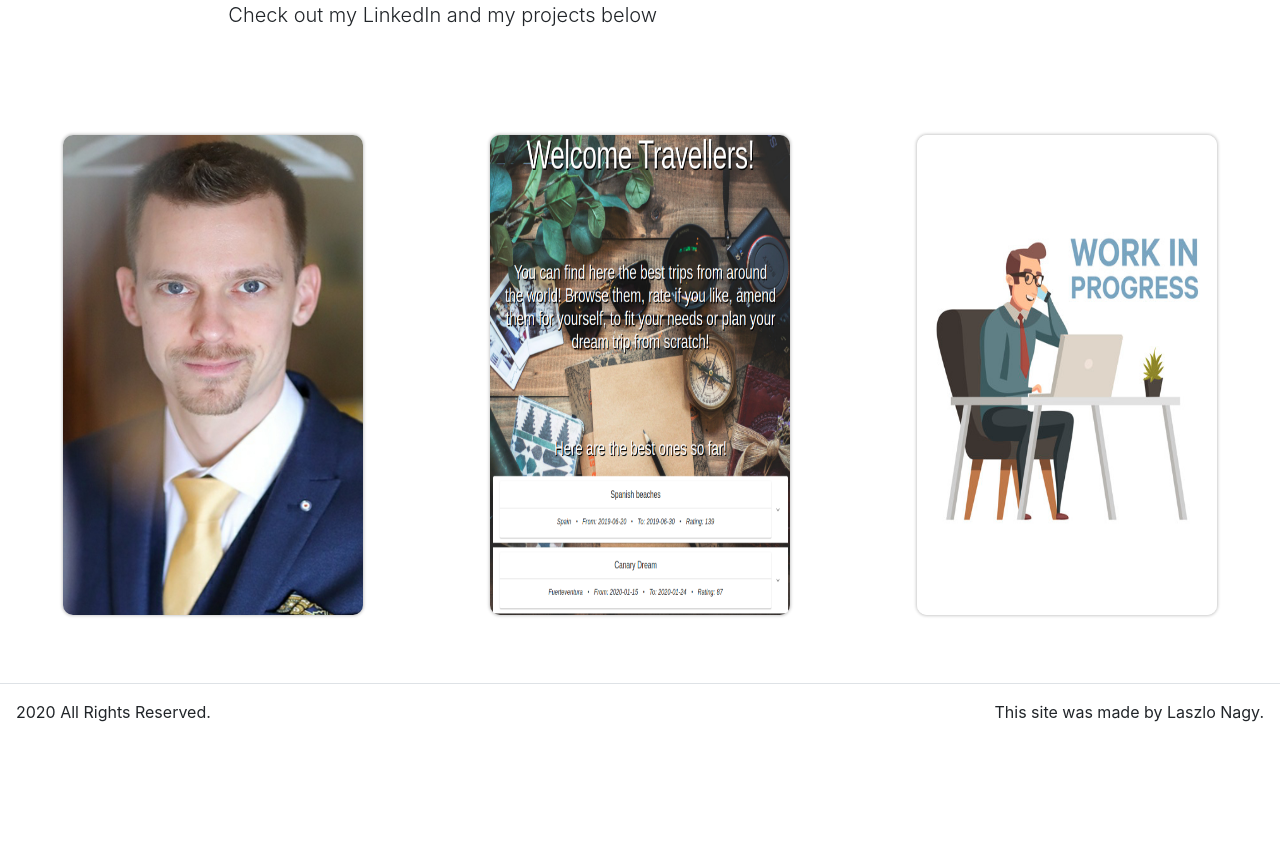
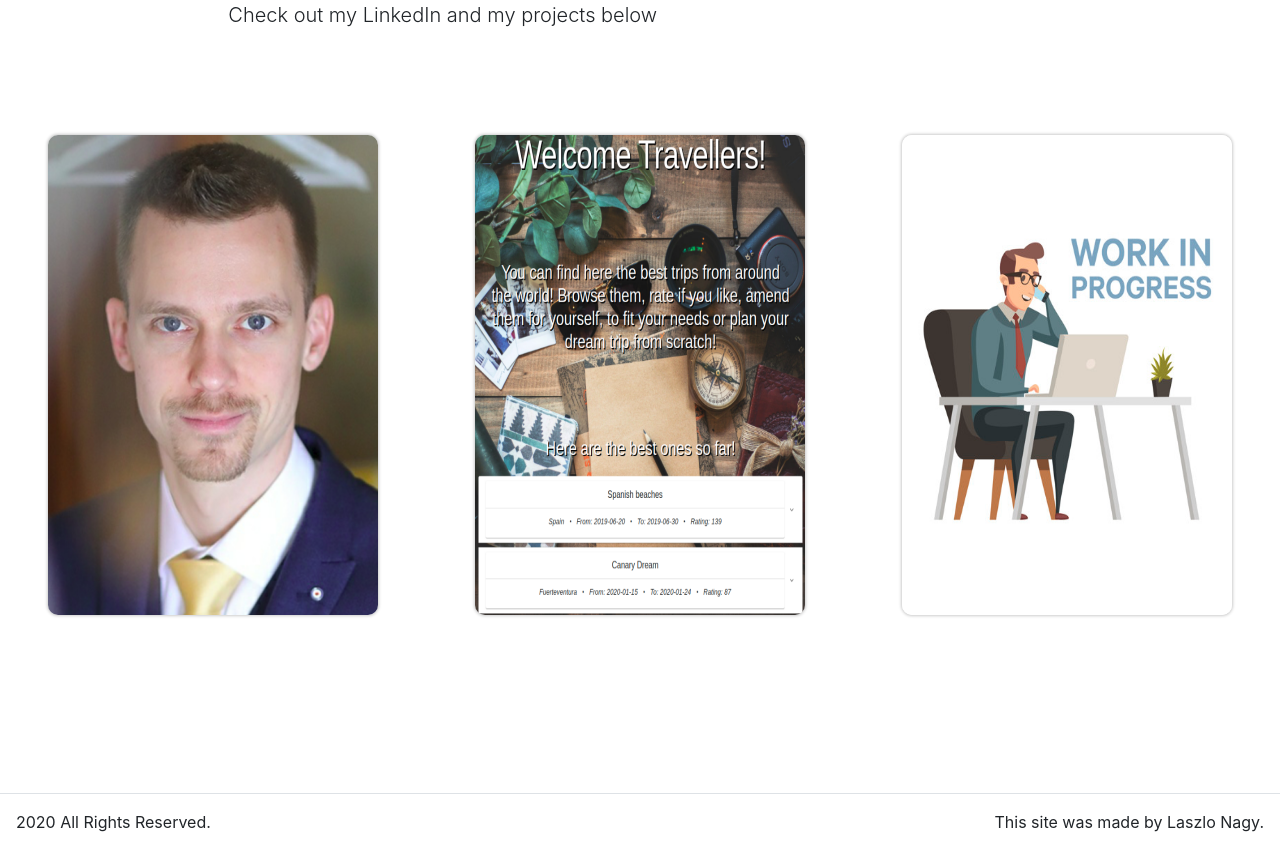
Before and after one commit to LaszloNagy85/portfolio-page, a React (Create React App) app: page / in a window 1280 px wide. Shown: the part 300-1150 px from the top of the page. Before the commit the page ends 1040 px from the top, so only its background shows below. Built offline with nearby package versions, Linux system fonts and the light colour scheme.

Commit message:
add placeholder for cards, so footer not jumping

```diff
--- a/src/components/Card.js
+++ b/src/components/Card.js
@@ -6,7 +6,8 @@ import CardInfo from "./CardInfo";
     return (
         <div className="d-inline-block c-card" onClick={() => props.click()}>
             <img className="c-card-image" src={props.item.imgSrc} alt={props.item.imgSrc} />
-            { props.item.selected && <CardInfo title={props.item.title} subTitle={props.item.subTitle} link={props.item.link} />}
+            { props.item.selected ? <CardInfo title={props.item.title} subTitle={props.item.subTitle} link={props.item.link} />
+                                  : <div className="c-card-info-placeholder"></div>}
         </div>
     );
 }
--- a/src/components/Carousel.js
+++ b/src/components/Carousel.js
@@ -4,7 +4,7 @@ import Row from "react-bootstrap/Row";
 
 import Card from "./Card";
 
-import profile from "../assets/images/profile.jpg";
+import profile from "../assets/images/profile.png";
 import myway from "../assets/images/myway.png";
 import wip2s from "../assets/images/wip2s.png";
 
--- a/src/index.css
+++ b/src/index.css
@@ -17,7 +17,7 @@ code {
 }
 
 .c-card-image {
-  width: 300px;
+  width: 330px;
   height: 480px;
   border-radius: 10px;
   box-shadow: 0px 0px 3px 1px #ccc;
@@ -26,6 +26,10 @@ code {
 .c-card-title {
   font-size: 24px;
   margin: 0px;
+}
+
+.c-card-info-placeholder {
+  height: 110px;
 }
 
 .c-card-info {
```
Also changed, not shown: src/assets/images/profile.png (added).
